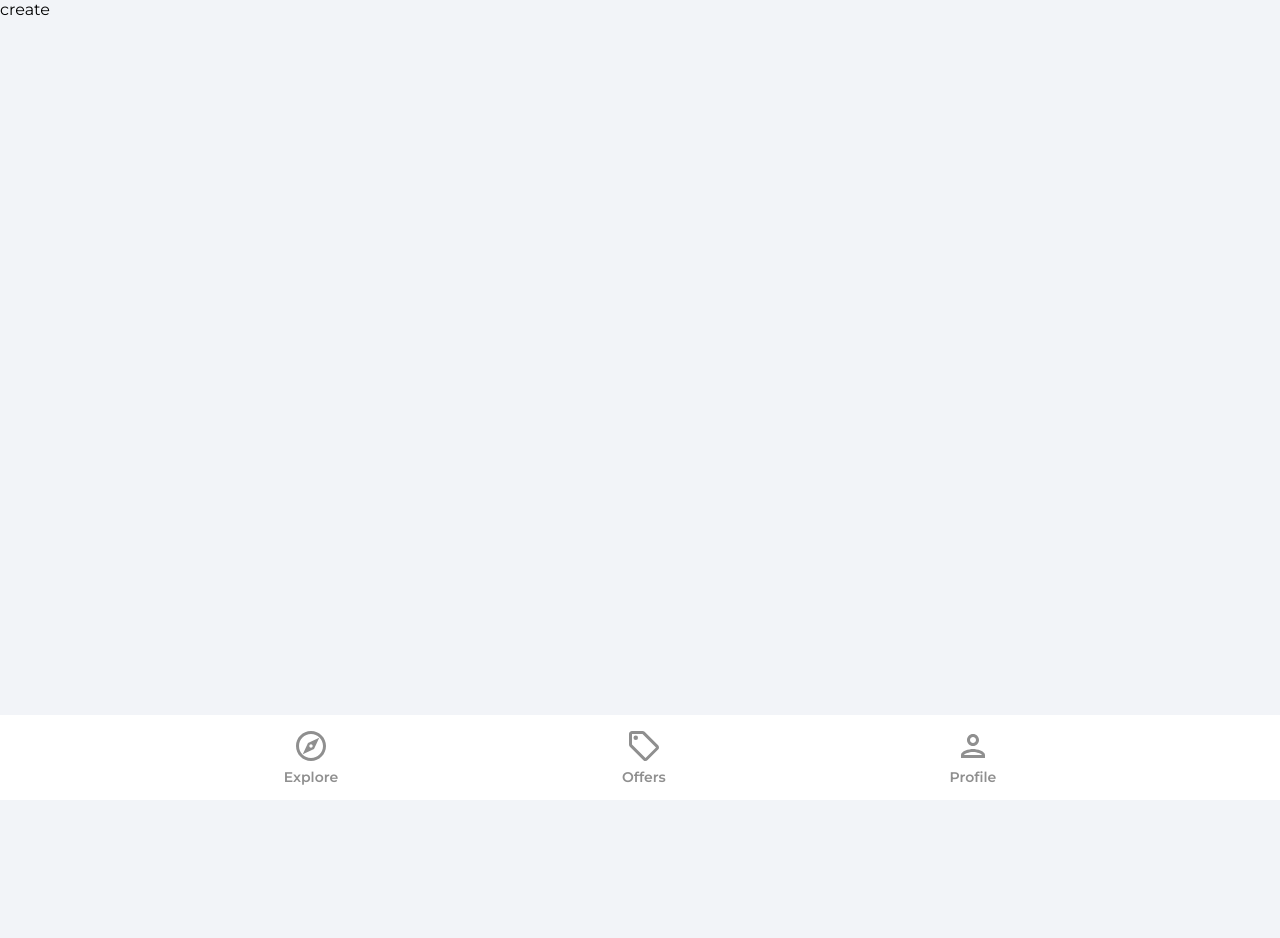
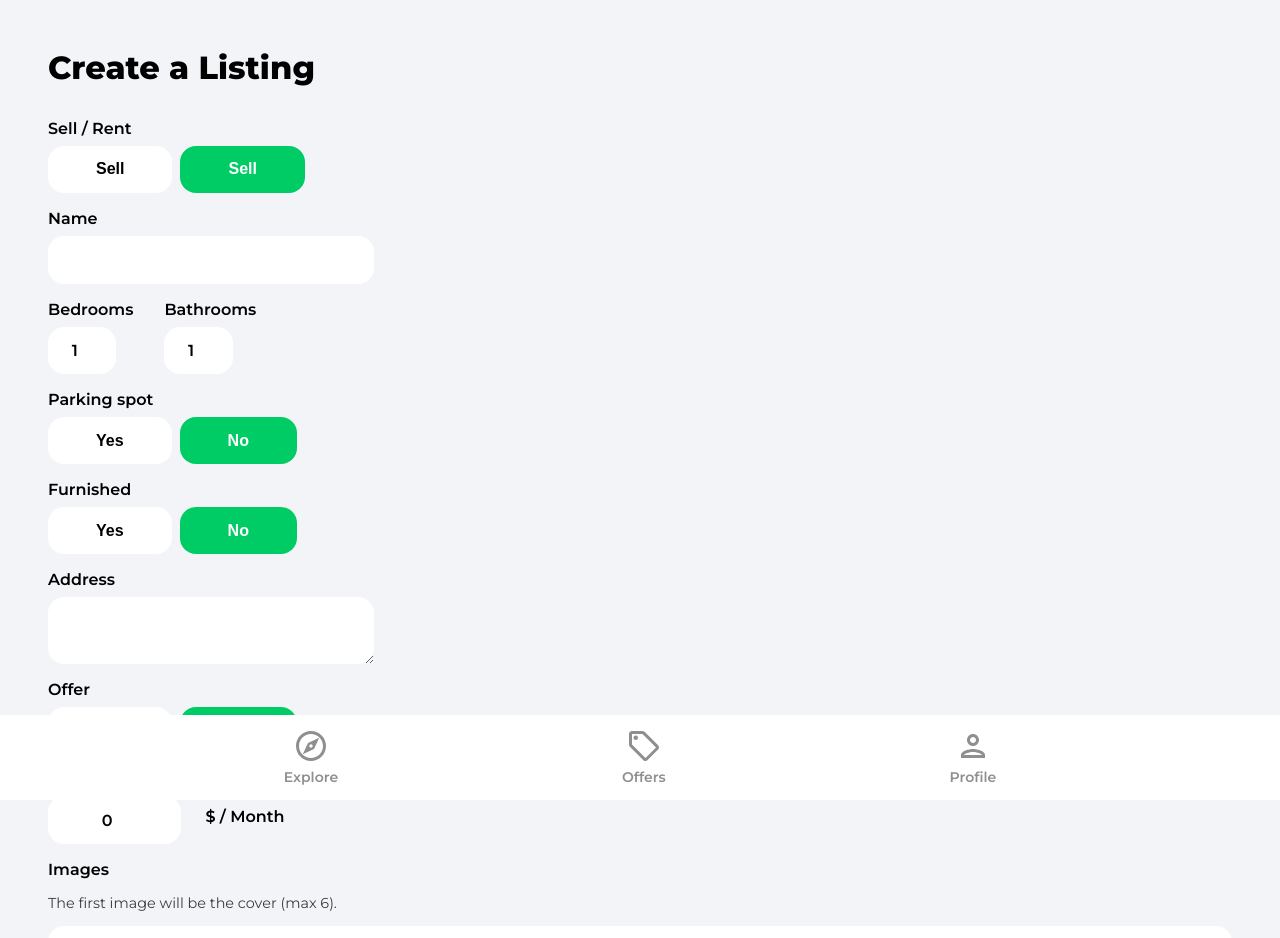
Before and after one commit to Munkiestar/House-Marketplace-Project, a React (Create React App) app: page /create-listing in a window 1280 px wide. Shown: the top 938 px of the page. Before the commit the page ends 800 px from the top, so only its background shows below. Built offline with nearby package versions, Linux system fonts and the light colour scheme; no server answers; sample sign-in values are in the browser's storage.

Commit message:
add: Listing Form

```diff
--- a/src/pages/CreateListing.js
+++ b/src/pages/CreateListing.js
@@ -19,6 +19,22 @@
     latitude: 0,
     longitude: 0,
   });
+
+  const {
+    type,
+    name,
+    bedrooms,
+    bathrooms,
+    parking,
+    furnished,
+    address,
+    offer,
+    regularPrice,
+    discountedPrice,
+    images,
+    latitude,
+    longitude,
+  } = formData;
   const [geoLocationEnabled, setGeoLocationEnabled] = useState(true);
   const [isLoading, setIsLoading] = useState(true);
 
@@ -42,10 +58,259 @@
     return () => (isMounted.current = false);
   }, [isMounted]);
 
+  // handle Form submit
+  const handleSubmitForm = (e) => {
+    e.preventDefault();
+  };
+
+  // handle onClick btn
+  const onMutate = (e) => {
+    e.preventDefault();
+  };
+
   {
     isLoading && <Loader />;
   }
-  return <div>create</div>;
+
+  return (
+    <div className="profile">
+      <header>
+        <p className="pageHeader">Create a Listing</p>
+      </header>
+
+      <main>
+        {/* name or id always should match what's in state  */}
+        <form onSubmit={handleSubmitForm}>
+          <label className="formLabel">Sell / Rent</label>
+          <div className="formButtons">
+            <button
+              name="type"
+              id="type"
+              type="button"
+              className={type === "sale" ? "formButtonActive" : "formButton"}
+              value="type"
+              onClick={onMutate}
+            >
+              Sell
+            </button>
+            <button
+              name="type"
+              id="type"
+              type="button"
+              className={type === "rent" ? "formButtonActive" : "formButton"}
+              value="rent"
+              onClick={onMutate}
+            >
+              Sell
+            </button>
+          </div>
+          <label htmlFor="" className="formLabel">
+            Name
+          </label>
+          <input
+            name="name"
+            id="name"
+            value={name}
+            type="text"
+            onChange={onMutate}
+            maxLength="32"
+            minLength="10"
+            required
+            className="formInputName"
+          />
+          <div className="formRooms flex">
+            <div>
+              <label className="formLabel">Bedrooms</label>
+              <input
+                name="bedrooms"
+                id="bedrooms"
+                value={bedrooms}
+                type="number"
+                onChange={onMutate}
+                min="1"
+                max="50"
+                required
+                className="formInputSmall"
+              />
+            </div>
+            <div>
+              <label className="formLabel">Bathrooms</label>
+              <input
+                name="bathrooms"
+                id="bathrooms"
+                value={bathrooms}
+                type="number"
+                onChange={onMutate}
+                min="1"
+                max="50"
+                required
+                className="formInputSmall"
+              />
+            </div>
+          </div>
+          <label className="formLabel">Parking spot</label>
+          <div className="formButtons">
+            <button
+              name="parking"
+              id="parking"
+              value={true}
+              onClick={onMutate}
+              type="button"
+              className={parking ? "formButtonActive" : "formButton"}
+            >
+              Yes
+            </button>
+            <button
+              name="parking"
+              id="parking"
+              value={false}
+              type="button"
+              className={
+                !parking && parking !== null ? "formButtonActive" : "formButton"
+              }
+            >
+              No
+            </button>
+          </div>
+          <label className="formLabel">Furnished</label>
+          <div className="formButtons">
+            <button
+              name="furnished"
+              id="furnished "
+              value={true}
+              type="button"
+              className={furnished ? "formButtonActive" : "formButton"}
+            >
+              Yes
+            </button>{" "}
+            <button
+              name="furnished"
+              id="furnished "
+              value={false}
+              type="button"
+              className={
+                !furnished && furnished !== null
+                  ? "formButtonActive"
+                  : "formButton"
+              }
+            >
+              No
+            </button>
+          </div>
+          <label className="formLabel">Address</label>
+          <textarea
+            name="address"
+            id="address"
+            value={address}
+            onChange={onMutate}
+            className="formInputAddress"
+          />
+          {!geoLocationEnabled && (
+            <div className="formLatLng flex">
+              <div>
+                <label className="formLabel">Latitude</label>
+                <input
+                  name="latitude"
+                  id="latitude"
+                  value={latitude}
+                  onChange={onMutate}
+                  required
+                  type="number"
+                  className="formInputSmall"
+                />
+              </div>
+              <div>
+                <label className="formLabel">Longitude</label>
+                <input
+                  name="longitude"
+                  id="longitude"
+                  value={longitude}
+                  onChange={onMutate}
+                  required
+                  type="number"
+                  className="formInputSmall"
+                />
+              </div>
+            </div>
+          )}
+          <label className="formLabel">Offer</label>
+          <div className="formButtons">
+            <button
+              name="offer"
+              id="offer"
+              value={true}
+              type="button"
+              onClick={onMutate}
+              className={offer ? "formButtonActive" : "formButton"}
+            >
+              Yes
+            </button>
+            <button
+              name="offer"
+              id="offer"
+              value={false}
+              type="button"
+              onClick={onMutate}
+              className={
+                !offer && offer !== null ? "formButtonActive" : "formButton"
+              }
+            >
+              No
+            </button>
+          </div>
+          <label className="formLabel">Regular Price</label>
+          <div className="formPriceDiv">
+            <input
+              name="regularPrice"
+              id="regularPrice"
+              value={regularPrice}
+              type="number"
+              onChange={onMutate}
+              min="50"
+              max="750000000"
+              required
+              className="formInputSmall"
+            />
+            {type === "rent" && <p className="formPriceText">$ / Month</p>}
+          </div>
+          {offer && (
+            <>
+              <label className="formLabel">Discounted Price</label>
+              <input
+                name="discountedPrice"
+                id="discountedPrice"
+                value={discountedPrice}
+                onChange={onMutate}
+                min="50"
+                max="750000000"
+                required={offer}
+                type="number"
+                className="formInputSmall"
+              />
+            </>
+          )}
+          <label className="formLabel">Images</label>
+          <p className="imagesInfo">
+            The first image will be the cover (max 6).
+          </p>
+          <input
+            name="images"
+            id="images"
+            onChange={onMutate}
+            max="6"
+            type="file"
+            className="formInputFile"
+            accept=".jpg,.png,.jpeg"
+            multiple
+            required
+          />
+          <button type="submit" className="primaryButton createListingButton">
+            Create Listing
+          </button>
+        </form>
+      </main>
+    </div>
+  );
 }
 
 export default CreateListing;
```
